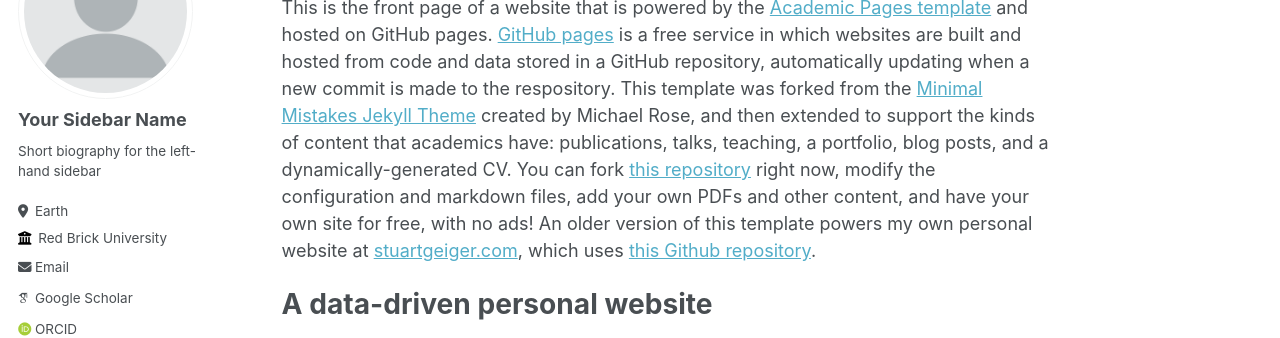
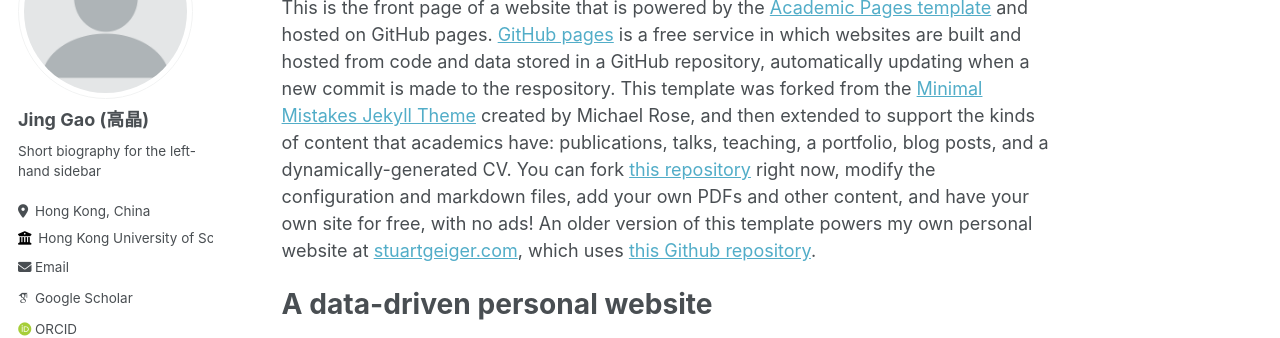
Before and after one commit to jgaoax/jgaoax.github.io, a Jekyll site: the page built from _pages/about.md, in a window 1280 px wide. Shown: the part 182-520 px from the top of the page. Built offline with Jekyll 4.4.1, drawn with Linux system fonts in a browser that asks for light colours; some web fonts are replaced.

Commit message:
Update _config.yml

```diff
--- a/_config.yml
+++ b/_config.yml
@@ -22,13 +22,13 @@ repository               : "academicpages/academicpages.github.io"
 author:
   # Biographic information
   avatar           : "profile.png"
-  name             : "Your Sidebar Name"
+  name             : "Jing Gao (高晶)"
   pronouns         : # example: "she/her"
   bio              : "Short biography for the left-hand sidebar"
-  location         : "Earth"
-  employer         : "Red Brick University"
+  location         : "Hong Kong, China"
+  employer         : "Hong Kong University of Science and Technology"
   uri              : # URL
-  email            : "none@example.org"
+  email            : "jgaoax@connect.ust.hk"
 
   # Academic websites
   arxiv            : # URL - Update with the correct link to your profile
```
